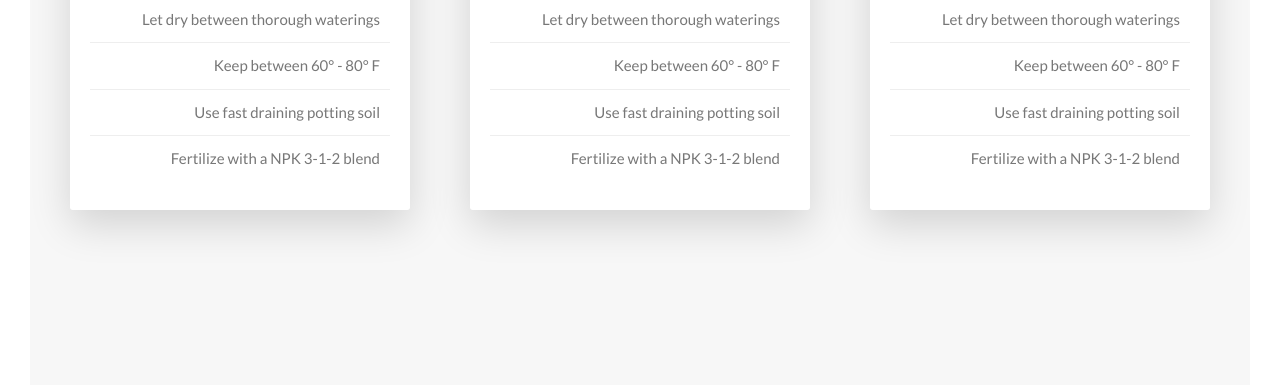
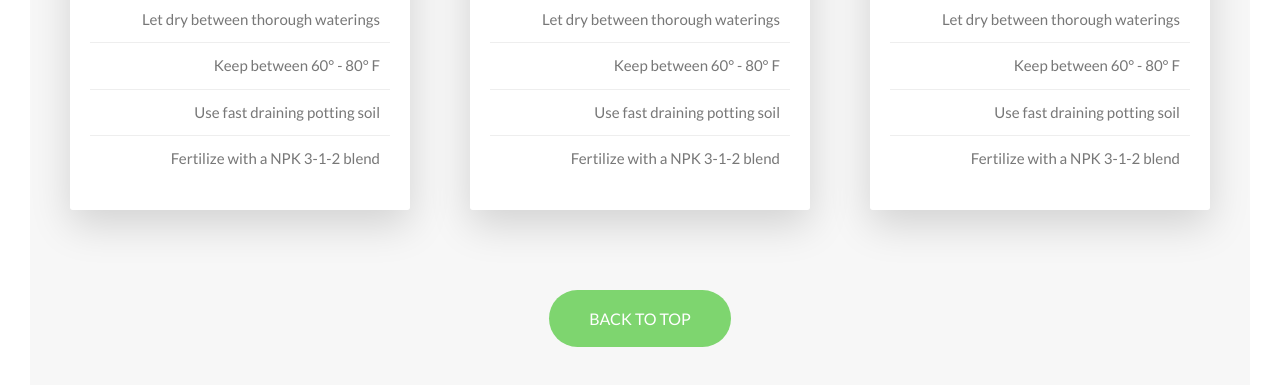
Before and after one commit to k-romero/summer-projs, a website: page natours/index.html in a window 1280 px wide. Shown: the part 2790-3175 px from the top of the page. Drawn offline with Linux system fonts and the light colour scheme.

Commit message:
Completed green button in tours section
added green modifier class to button

added a text-align center to tours sections

```diff
--- a/natours/index.html
+++ b/natours/index.html
@@ -216,6 +216,7 @@
                         </div>
                     </div>
                 </div>
+                <a href="#" class="btn btn--green">Back to Top</a>
             </section>
 
         </main>
--- a/natours/sass/components/_button.scss
+++ b/natours/sass/components/_button.scss
@@ -32,6 +32,15 @@
 
         &::after {
             background-color: $color-white;
+        }
+    }
+
+    &--green {
+        background-color: $color-primary-light;
+        color: $color-white;
+
+        &::after {
+            background-color: $color-primary-light;
         }
     }
 
--- a/natours/sass/pages/_home.scss
+++ b/natours/sass/pages/_home.scss
@@ -25,5 +25,6 @@
     background-color: $color-grey-light-1;
     padding: 25rem 0;
     margin-top: -10rem;
+    text-align: center;
 
 }
```
Also changed, not shown: natours/css/style.css.
